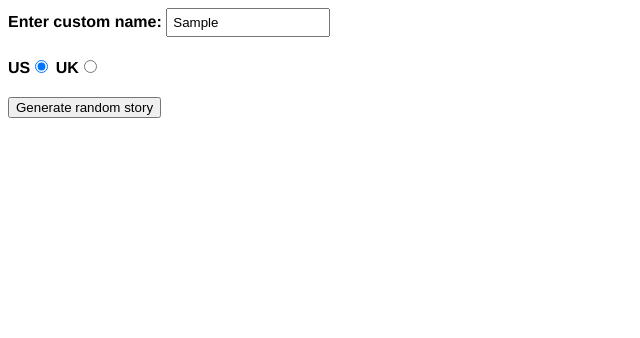
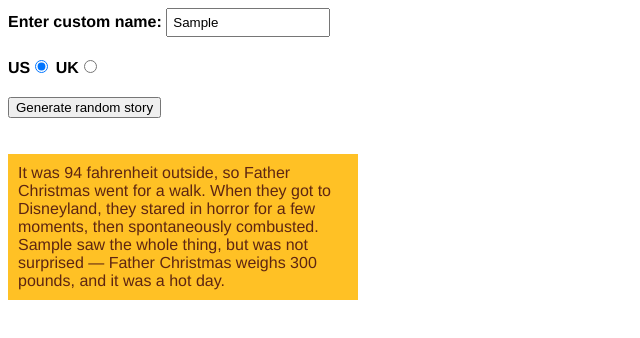
Before and after one commit to lakshmankotiki/Random_story_generator, a plain HTML site: page index.html in a window 1280 px wide. Both pictures are taken after typing "Sample" into the empty fields and a click on the button "Generate random story". Shown: the whole page, without its empty margins (0-640 px from the left). Drawn offline with Linux system fonts and the light colour scheme.

Commit message:
added different temprature based on country condition based

```diff
--- a/index.html
+++ b/index.html
@@ -27,11 +27,11 @@
             width: 150px;
         }
 
-        p {
+        .story {
             background: #FFC125;
             color: #5E2612;
             padding: 10px;
-            visibility: hidden;
+            /* visibility: hidden; */
         }
     </style>
 </head>
--- a/index.js
+++ b/index.js
@@ -1,9 +1,8 @@
 document.querySelector("button").addEventListener("click", function(event) {
-    // console.log(event);
     //random numbers generation from 1 to 3
-    var randomNumber_one = Math.floor(Math.random() * 3);
-    var randomNumber_two = Math.floor(Math.random() * 3);
-    var randomNumber_three = Math.floor(Math.random() * 3);
+    var randomNumber_one = Math.floor(Math.random() * (2 - 0 + 1)) + 0;
+    var randomNumber_two = Math.floor(Math.random() * (2 - 0 + 1)) + 0;
+    var randomNumber_three = Math.floor(Math.random() * (2 - 0 + 1)) + 0;
 
     //raw text for concatenation
     var rawText1 = [
@@ -22,17 +21,28 @@ document.querySelector("button").addEventListener("click", function(event) {
         "turned into a slug and crawled away"
     ];
 
-    var defaultName, concatenation;
+    //variable declarations
+    var defaultName, concatenation, degrees;
+
+    //adding cutom name if user not giving name else will concate th given name
     if (document.querySelector("input").value === "") {
         document.querySelector("input").value = "Bob";
         defaultName = document.querySelector("input").value;
     } else {
         defaultName = document.querySelector("input").value;
     }
-    concatenation = "It was 94 fahrenheit outside, so " + rawText1[randomNumber_one] +
+
+    //checking US radio checked or not
+    if (document.querySelectorAll("input#us")[0].checked) {
+        degrees = 94;
+    } else {
+        degrees = 34;
+    }
+    concatenation = "It was "+degrees+" fahrenheit outside, so " + rawText1[randomNumber_one] +
                     " went for a walk. When they got to " + rawText2[randomNumber_two] +
                     ", they stared in horror for a few moments, then " + rawText3[randomNumber_three] +
                     ". "+defaultName+ " saw the whole thing, but was not surprised — " + rawText1[randomNumber_one] +
                     " weighs 300 pounds, and it was a hot day.";
-    console.log(concatenation);
+    // console.log(concatenation);
+    document.querySelector("p").textContent = concatenation;
 });
```
